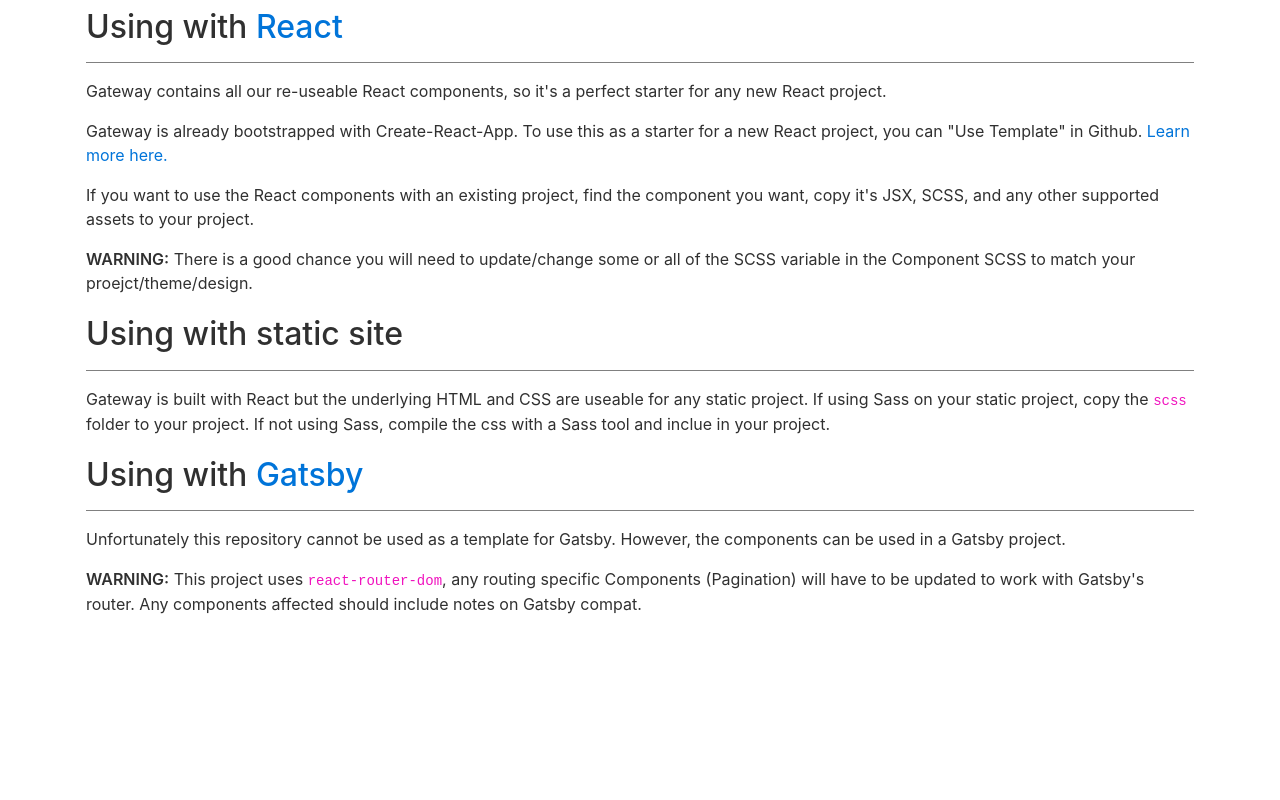
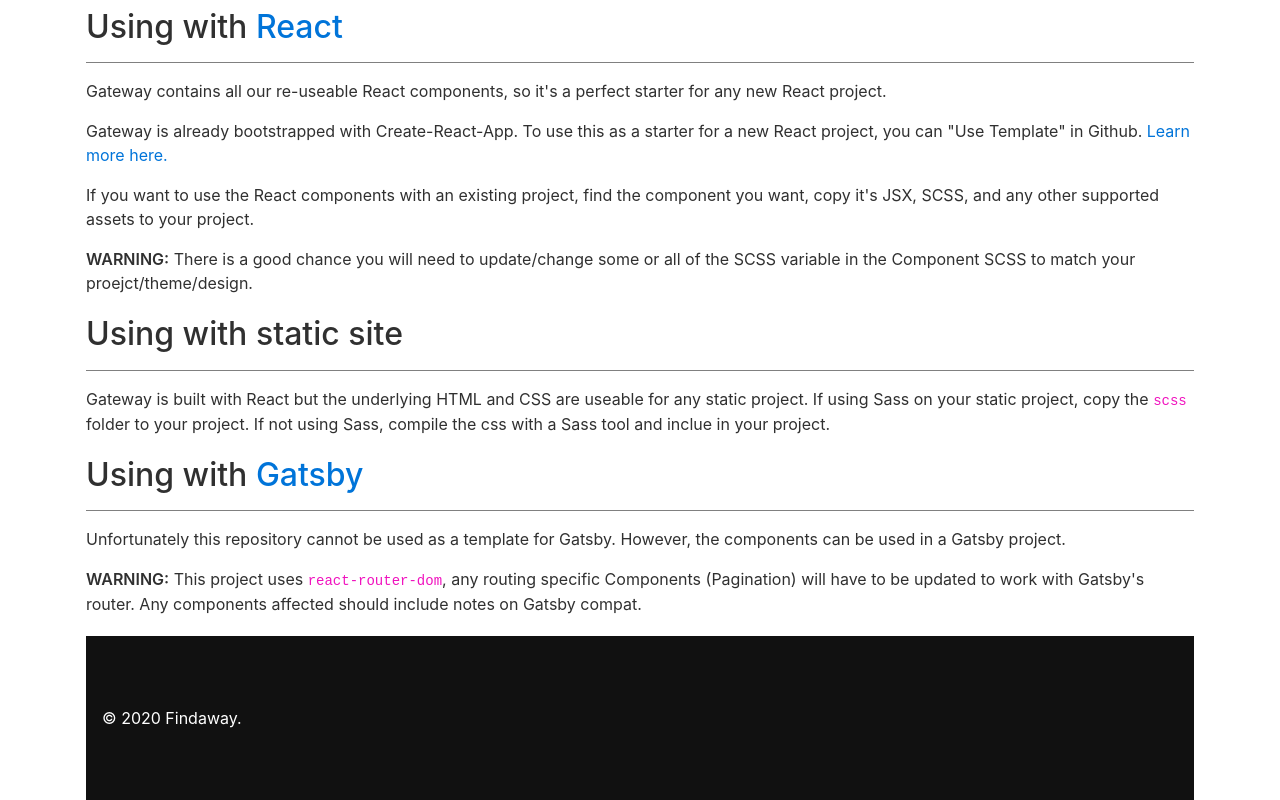
Before and after one commit to FindawayWorld/Solon, a React (Create React App) app: page / in a window 1280 px wide. Shown: the part 232-1032 px from the top of the page. Before the commit the page ends 868 px from the top, so only its background shows below. Built offline with nearby package versions, Linux system fonts and the light colour scheme.

Commit message:
Add footer as a test

```diff
--- a/src/App.js
+++ b/src/App.js
@@ -109,6 +109,8 @@ function App() {
                         <FontTester />
                     </Route>
                 </Switch>
+
+                <footer>&copy; 2020 Findaway.</footer>
             </div>
         </Router>
     );
```
